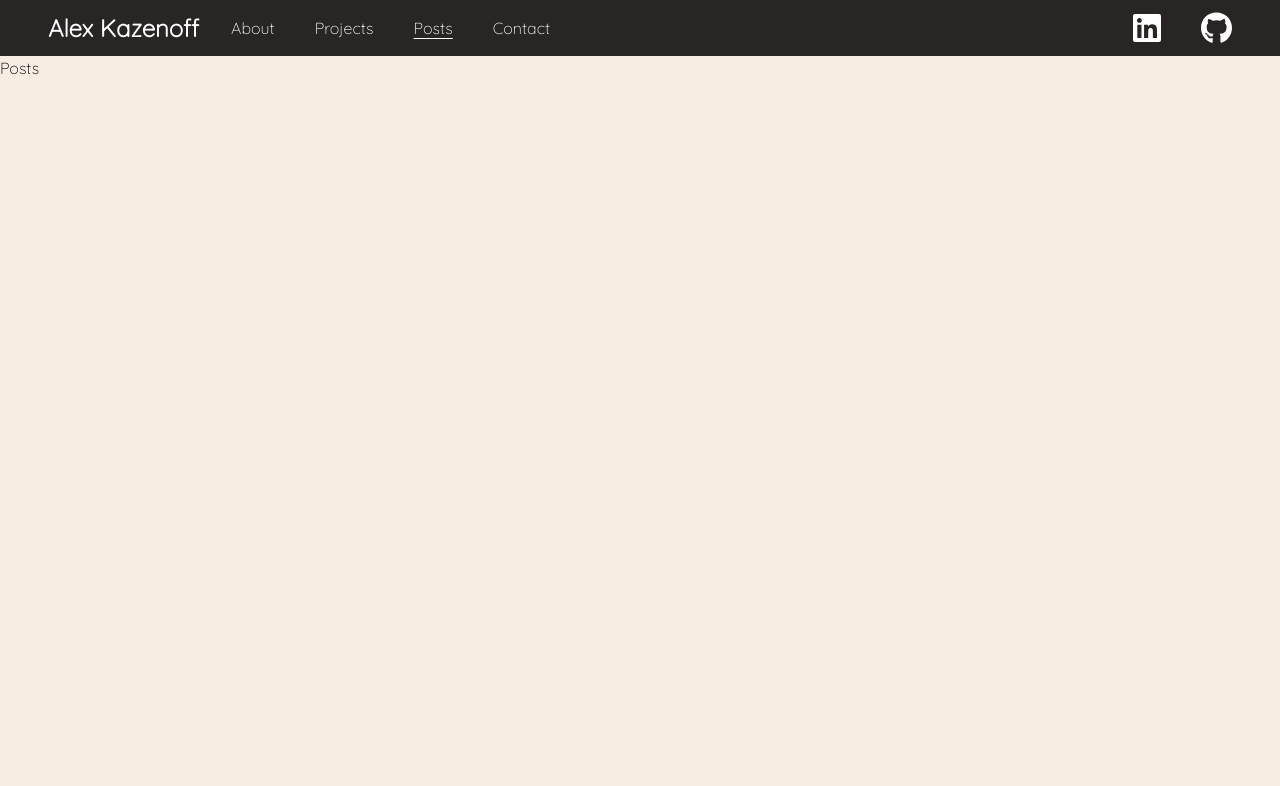
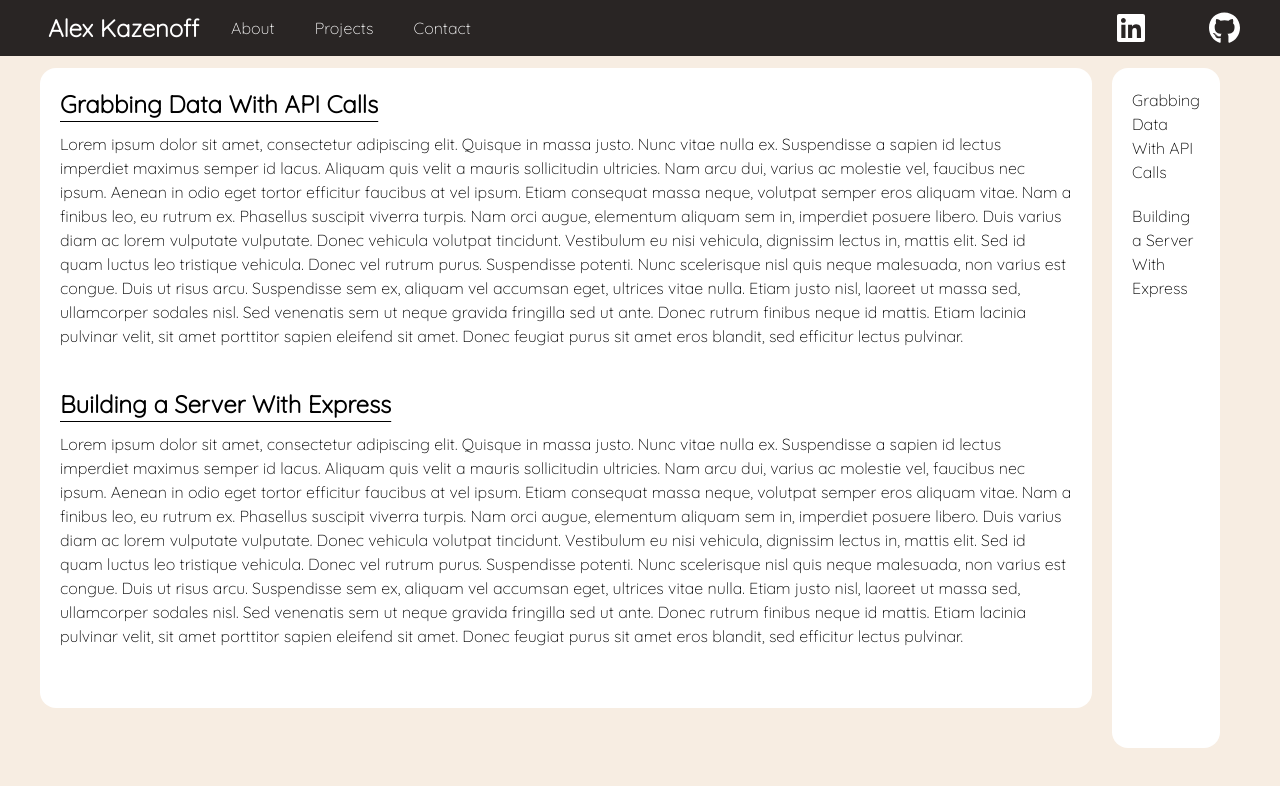
Before and after one commit to AlexKazz/portfolio-site, a React (Create React App) app: page /#/posts in a window 1280 px wide. Shown: the top 786 px of the page. Built offline with nearby package versions, Linux system fonts and the light colour scheme.

Commit message:
update navbar, add barebones posts page

```diff
--- a/src/components/Navbar.jsx
+++ b/src/components/Navbar.jsx
@@ -33,14 +33,14 @@ export default function Navbar() {
             Projects
           </Link>
 
-          <Link
+          {/* <Link
             to='/posts'
             className={`mr-10 hover:text-custom-cream-500 transition link link-underline ${
               pathname === '/posts' ? 'underline underline-offset-4' : ''
             }`}
           >
             Posts
-          </Link>
+          </Link> */}
           <Link
             to='/contact'
             className={`hover:text-custom-cream-500 transition link link-underline ${
@@ -57,7 +57,7 @@ export default function Navbar() {
         >
           <FontAwesomeIcon
             icon={faLinkedin}
-            className='fa-2xl inline-flex items-center border-0 py-1 px-5 focus:outline-none transition link link-underline rounded mt-1 md:mt-0'
+            className='fa-2xl inline-flex items-center border-0 py-1 mx-8 focus:outline-none transition link link-underline rounded mt-1 md:mt-0'
           />
         </a>
         <a
@@ -67,7 +67,7 @@ export default function Navbar() {
         >
           <FontAwesomeIcon
             icon={faGithub}
-            className='fa-2xl inline-flex items-center border-0 py-1 px-5 lg:pr-10 focus:outline-none transition link link-underline rounded mt-1 md:mt-0'
+            className='fa-2xl inline-flex items-center border-0 py-1 mx-8 focus:outline-none transition link link-underline rounded mt-1 md:mt-0'
           />
         </a>
       </div>
--- a/src/components/Posts.jsx
+++ b/src/components/Posts.jsx
@@ -1,7 +1,30 @@
 import React from 'react';
+import { posts } from '../data';
 
 const Posts = () => {
-  return <div>Posts</div>;
+  return (
+    <section className='bg-custom-cream-500'>
+      <div className='flex justify-center mx-10 mt-3'>
+        <div className='bg-white p-5 rounded-2xl mb-10'>
+          {posts.map((post) => (
+            <div key={post.content} className='mb-10'>
+              <h2 className='text-2xl font-extrabold mb-3 underline underline-offset-8 decoration-1'>
+                {post.title}
+              </h2>{' '}
+              <p>{post.content}</p>
+            </div>
+          ))}
+        </div>
+        <div className='bg-white mx-5 p-5 rounded-2xl'>
+          {posts.map((post) => (
+            <div key={post.title} className='mb-5'>
+              {post.title}
+            </div>
+          ))}
+        </div>
+      </div>
+    </section>
+  );
 };
 
 export default Posts;
--- a/src/data.js
+++ b/src/data.js
@@ -21,24 +21,17 @@ export const projects = [
   },
 ];
 
-export const skills = [
-  'Javascript',
-  'React',
-  'Redux',
-  'Node',
-  'Express',
-  'PostgreSQL',
-  'HTML',
-  'CSS',
-  'Git',
-  'REST API',
-  'Testing Frameworks',
-  'Agile Development',
-];
+export const posts = [
+  {
+    title: `Grabbing Data With API Calls`,
+    content: `Lorem ipsum dolor sit amet, consectetur adipiscing elit. Quisque in massa justo. Nunc vitae nulla ex. Suspendisse a sapien id lectus imperdiet maximus semper id lacus. Aliquam quis velit a mauris sollicitudin ultricies. Nam arcu dui, varius ac molestie vel, faucibus nec ipsum. Aenean in odio eget tortor efficitur faucibus at vel ipsum. Etiam consequat massa neque, volutpat semper eros aliquam vitae. Nam a finibus leo, eu rutrum ex. Phasellus suscipit viverra turpis.
 
-export const blogPosts = [
+    Nam orci augue, elementum aliquam sem in, imperdiet posuere libero. Duis varius diam ac lorem vulputate vulputate. Donec vehicula volutpat tincidunt. Vestibulum eu nisi vehicula, dignissim lectus in, mattis elit. Sed id quam luctus leo tristique vehicula. Donec vel rutrum purus. Suspendisse potenti. Nunc scelerisque nisl quis neque malesuada, non varius est congue. Duis ut risus arcu. Suspendisse sem ex, aliquam vel accumsan eget, ultrices vitae nulla. Etiam justo nisl, laoreet ut massa sed, ullamcorper sodales nisl. Sed venenatis sem ut neque gravida fringilla sed ut ante. Donec rutrum finibus neque id mattis. Etiam lacinia pulvinar velit, sit amet porttitor sapien eleifend sit amet. Donec feugiat purus sit amet eros blandit, sed efficitur lectus pulvinar.`,
+  },
   {
-    content: ``,
-    date: '',
+    title: `Building a Server With Express`,
+    content: `Lorem ipsum dolor sit amet, consectetur adipiscing elit. Quisque in massa justo. Nunc vitae nulla ex. Suspendisse a sapien id lectus imperdiet maximus semper id lacus. Aliquam quis velit a mauris sollicitudin ultricies. Nam arcu dui, varius ac molestie vel, faucibus nec ipsum. Aenean in odio eget tortor efficitur faucibus at vel ipsum. Etiam consequat massa neque, volutpat semper eros aliquam vitae. Nam a finibus leo, eu rutrum ex. Phasellus suscipit viverra turpis.
+
+    Nam orci augue, elementum aliquam sem in, imperdiet posuere libero. Duis varius diam ac lorem vulputate vulputate. Donec vehicula volutpat tincidunt. Vestibulum eu nisi vehicula, dignissim lectus in, mattis elit. Sed id quam luctus leo tristique vehicula. Donec vel rutrum purus. Suspendisse potenti. Nunc scelerisque nisl quis neque malesuada, non varius est congue. Duis ut risus arcu. Suspendisse sem ex, aliquam vel accumsan eget, ultrices vitae nulla. Etiam justo nisl, laoreet ut massa sed, ullamcorper sodales nisl. Sed venenatis sem ut neque gravida fringilla sed ut ante. Donec rutrum finibus neque id mattis. Etiam lacinia pulvinar velit, sit amet porttitor sapien eleifend sit amet. Donec feugiat purus sit amet eros blandit, sed efficitur lectus pulvinar.`,
   },
 ];
```
Also changed, not shown: 1 other file (tests, documents, lock files or other folders).
